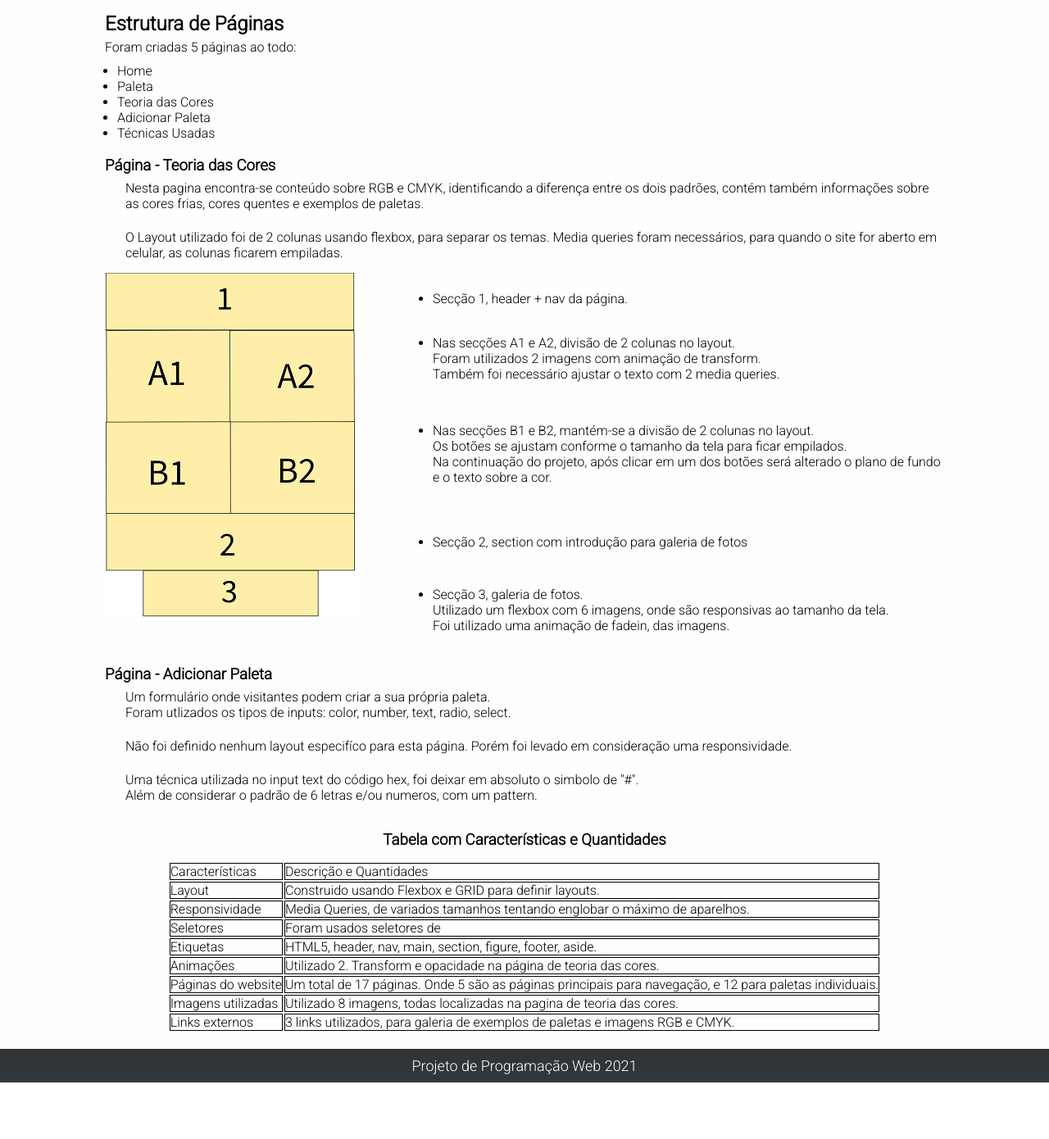
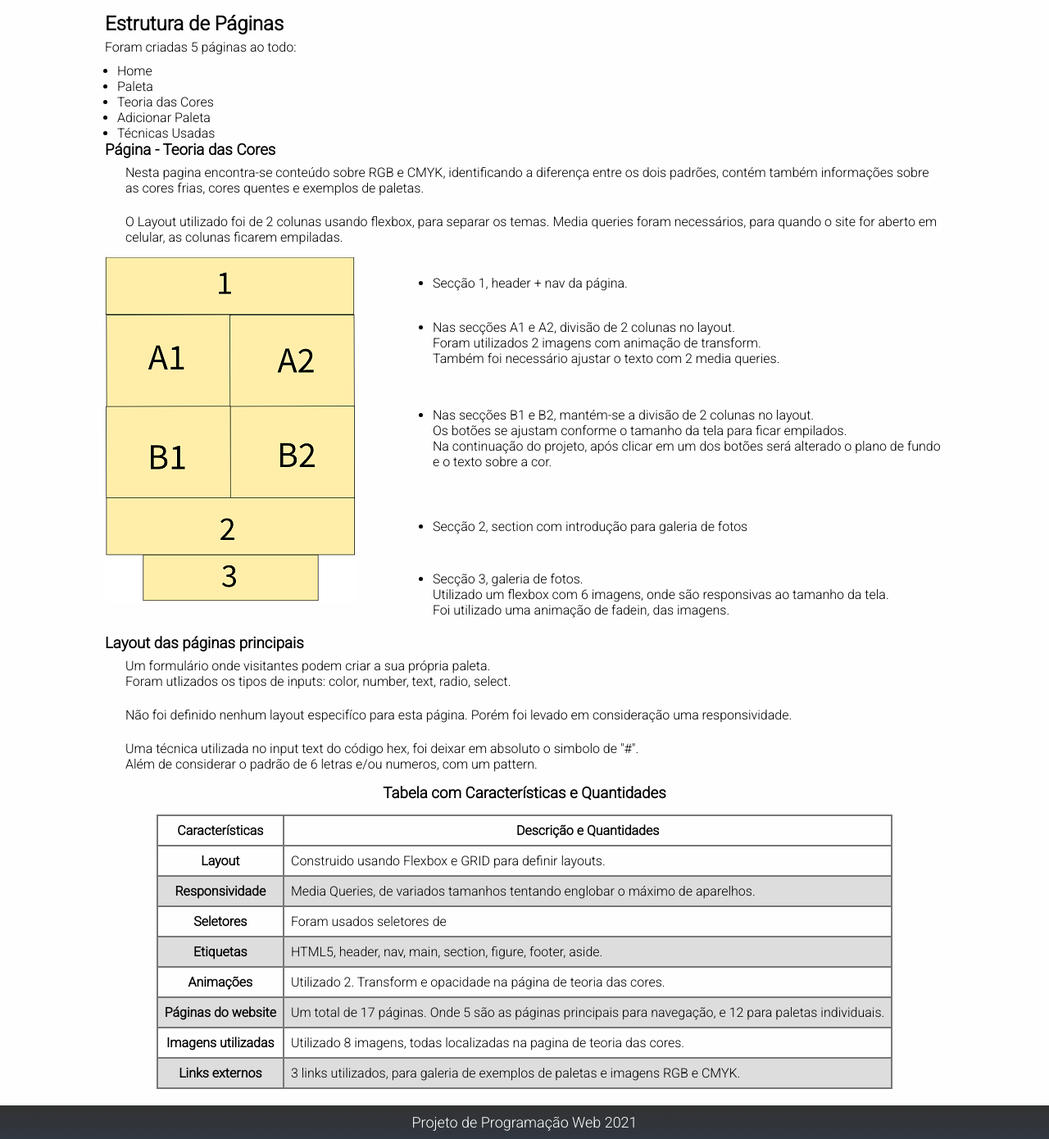
Before and after one commit to joao-21900074/projeto-pw, a PHP site: page /about_site.html in a window 1280 px wide. Shown: the part 61-1451 px from the top of the page at 82% size. Before the commit the page ends 1382 px from the top, so only its background shows below. Run offline with PHP 8.4, Linux system fonts and the light colour scheme; lists and menus that the app fills with data are empty.

Commit message:
Editei about, form, index

```diff
--- a/about_site.html
+++ b/about_site.html
@@ -37,7 +37,6 @@
                 <li>Adicionar Paleta</li>
                 <li>Técnicas Usadas</li>
             </ul>
-            <br>
         </section>
 
         <section id="TdC">
@@ -76,11 +75,9 @@
 
         </section>
 
-        <br>
-
         <section id="AP">
 
-            <h3>Página - Adicionar Paleta</h3>
+            <h3>Layout das páginas principais</h3>
 
             <p>
                 Um formulário onde visitantes podem criar a sua própria paleta.<br>
@@ -93,8 +90,6 @@
                 Além de considerar o padrão de 6 letras e/ou numeros, com um pattern.
             </p>
         </section>
-
-        <br>
 
         <section id="table_section">
             <h3>Tabela com Características e Quantidades</h3>
@@ -109,43 +104,43 @@
                 <tbody>
                     <tr>
                         <th>Layout</th>
-                        <th>Construido usando Flexbox e GRID para definir layouts.</th>
+                        <td>Construido usando Flexbox e GRID para definir layouts.</td>
                     </tr>
 
                     <tr>
                         <th>Responsividade</th>
-                        <th>Media Queries, de variados tamanhos tentando englobar o máximo de aparelhos.</th>
+                        <td>Media Queries, de variados tamanhos tentando englobar o máximo de aparelhos.</td>
                     </tr>
 
                     <tr>
                         <th>Seletores</th>
-                        <th>Foram usados seletores de </th>
+                        <td>Foram usados seletores de </td>
                     </tr>
 
                     <tr>
                         <th>Etiquetas</th>
-                        <th>HTML5, header, nav, main, section, figure, footer, aside.</th>
+                        <td>HTML5, header, nav, main, section, figure, footer, aside.</td>
                     </tr>
 
                     <tr>
                         <th>Animações</th>
-                        <th>Utilizado 2. Transform e opacidade na página de teoria das cores.</th>
+                        <td>Utilizado 2. Transform e opacidade na página de teoria das cores.</td>
                     </tr>
 
                     <tr>
                         <th>Páginas do website</th>
-                        <th>Um total de 17 páginas. Onde 5 são as páginas principais para navegação, e 12 para paletas
-                            individuais.</th>
+                        <td>Um total de 17 páginas. Onde 5 são as páginas principais para navegação, e 12 para paletas
+                            individuais.</td>
                     </tr>
 
                     <tr>
                         <th>Imagens utilizadas</th>
-                        <th>Utilizado 8 imagens, todas localizadas na pagina de teoria das cores.</th>
+                        <td>Utilizado 8 imagens, todas localizadas na pagina de teoria das cores.</td>
                     </tr>
 
                     <tr>
                         <th>Links externos</th>
-                        <th>3 links utilizados, para galeria de exemplos de paletas e imagens RGB e CMYK.</th>
+                        <td>3 links utilizados, para galeria de exemplos de paletas e imagens RGB e CMYK.</td>
                     </tr>
                 </tbody>
             </table>
--- a/form.html
+++ b/form.html
@@ -186,6 +186,8 @@
             <a href="#">Darkmode</a>
             <a href="#">Lightmode</a>
             <a href="#">Flat Colors</a>
+            <a href="#">Hot Colors</a>
+            <a href="#">Cold Colors</a>
             <a href="#">Spring Colors</a>
             <a href="#">Summer Colors</a>
             <a href="#">Fall Colors</a>
--- a/index.html
+++ b/index.html
@@ -464,6 +464,8 @@
             <a href="#">Darkmode</a>
             <a href="#">Lightmode</a>
             <a href="#">Flat Colors</a>
+            <a href="#">Hot Colors</a>
+            <a href="#">Cold Colors</a>
             <a href="#">Spring Colors</a>
             <a href="#">Summer Colors</a>
             <a href="#">Fall Colors</a>
--- a/style.css
+++ b/style.css
@@ -672,12 +672,17 @@ footer > p {
 
 #table_tec{
     margin: 0 auto;
+    border: 1px solid red;
+    border-collapse: collapse;
 }
 
-#TdC_tec, th{
-    border: 1px solid;
-    text-align: left;
-    font-weight: normal;
+td, th {
+    border: 2px solid #777;
+    padding: 8px;
+}
+
+tr:nth-child(even) {
+    background-color: #dddddd;
 }
 
 #table_section > h3{
```
Also changed, not shown: images/5296755e-9910-4609-9469-b0bc4ce0aae0.sketchpad.png (added).
